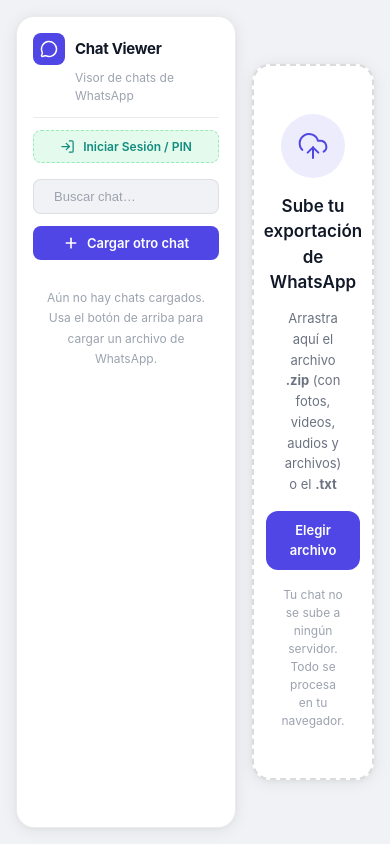
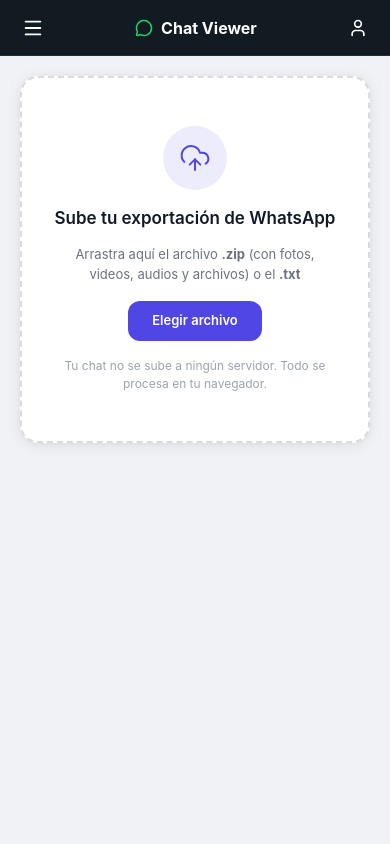
Before and after one commit to PachoncitoUwU/evidence-chat-viewer, a SvelteKit app: page / in a window 390 px wide. Built offline with nearby package versions, Linux system fonts and the light colour scheme.

Commit message:
feat: optimizacion de diseno movil responsive con navegacion lateral tactil, cabecera movil y paneles emergentes para celulares

```diff
--- a/src/routes/+page.svelte
+++ b/src/routes/+page.svelte
@@ -244,20 +244,64 @@
 			exportProgress = 0;
 		}
 	}
+	import { Menu, X, Calendar as CalendarIcon, User as UserIcon, MessageCircle } from 'lucide-svelte';
+
+	let isMobileSidebarOpen = false;
+	let isMobileTimelineOpen = false;
+
+	function handleSelectCaseMobile(id: string) {
+		handleSelectCase(id);
+		isMobileSidebarOpen = false;
+	}
 </script>
 
 <svelte:head>
 	<title>Chat Viewer — Visor de WhatsApp</title>
 </svelte:head>
 
+<!-- Mobile Top Header Bar -->
+<header class="mobile-header">
+	<button class="mobile-icon-btn" on:click={() => (isMobileSidebarOpen = !isMobileSidebarOpen)} aria-label="Abrir menú de chats">
+		<Menu size={22} color="white" />
+	</button>
+
+	<div class="mobile-brand">
+		<MessageCircle size={18} color="#25d366" />
+		<span class="mobile-title">{activeMeta ? activeMeta.title : 'Chat Viewer'}</span>
+	</div>
+
+	<div class="mobile-actions">
+		{#if activeMeta}
+			<button class="mobile-icon-btn" on:click={() => (isMobileTimelineOpen = !isMobileTimelineOpen)} aria-label="Filtro de fecha">
+				<CalendarIcon size={20} color="white" />
+			</button>
+		{/if}
+		<button class="mobile-icon-btn" on:click={() => (showAuthModal = true)} aria-label="Perfil">
+			<UserIcon size={20} color="white" />
+		</button>
+	</div>
+</header>
+
+<!-- Mobile Sidebar Drawer Backdrop -->
+{#if isMobileSidebarOpen}
+	<div class="mobile-backdrop" on:click={() => (isMobileSidebarOpen = false)} role="button" tabindex="0"></div>
+{/if}
+
+<!-- Mobile Timeline Drawer Backdrop -->
+{#if isMobileTimelineOpen}
+	<div class="mobile-backdrop" on:click={() => (isMobileTimelineOpen = false)} role="button" tabindex="0"></div>
+{/if}
+
 <div class="app-shell" class:dark={darkMode}>
+	<div class="sidebar-wrapper" class:mobile-open={isMobileSidebarOpen}>
 		<ProjectSidebar
 			{cases}
 			{activeCaseId}
-		onSelectCase={handleSelectCase}
-		onNewCase={handleNewCase}
-		onOpenAuth={() => (showAuthModal = true)}
+			onSelectCase={handleSelectCaseMobile}
+			onNewCase={() => { handleNewCase(); isMobileSidebarOpen = false; }}
+			onOpenAuth={() => { showAuthModal = true; isMobileSidebarOpen = false; }}
 		/>
+	</div>
 
 	{#if isParsing}
 		<div class="center-state">
@@ -275,12 +319,14 @@
 			onSearchChange={handleSearchChange}
 			participants={activeMeta?.participants ?? []}
 		/>
+		<div class="timeline-wrapper" class:mobile-open={isMobileTimelineOpen}>
 			<TimelinePanel
 				days={activeDays}
 				{filter}
 				onFilterChange={handleFilterChange}
-			onExportPdf={handleExportPdf}
+				onExportPdf={() => { handleExportPdf(); isMobileTimelineOpen = false; }}
 			/>
+		</div>
 
 		<!-- Floating button for media gallery -->
 		<button class="fab-media" on:click={() => (showMediaGallery = true)} title="Ver galería multimedia">
@@ -465,10 +511,117 @@
 		color: var(--brass);
 	}
 
+	/* — Mobile Header & Responsiveness — */
+	.mobile-header {
+		display: none;
+	}
+	.mobile-backdrop {
+		display: none;
+	}
+
 	@media (max-width: 1080px) {
 		.app-shell {
 			grid-template-columns: 220px 1fr;
 			grid-template-areas: 'left main';
+		}
+		.timeline-wrapper {
+			display: none;
+		}
+	}
+
+	@media (max-width: 768px) {
+		.mobile-header {
+			display: flex;
+			align-items: center;
+			justify-content: space-between;
+			height: 56px;
+			padding: 0 16px;
+			background: #111b21;
+			border-bottom: 1px solid rgba(255, 255, 255, 0.08);
+			position: sticky;
+			top: 0;
+			z-index: 1000;
+		}
+		.mobile-brand {
+			display: flex;
+			align-items: center;
+			gap: 8px;
+		}
+		.mobile-title {
+			font-size: 1rem;
+			font-weight: 700;
+			color: white;
+			max-width: 180px;
+			white-space: nowrap;
+			overflow: hidden;
+			text-overflow: ellipsis;
+		}
+		.mobile-actions {
+			display: flex;
+			align-items: center;
+			gap: 10px;
+		}
+		.mobile-icon-btn {
+			background: none;
+			border: none;
+			padding: 6px;
+			border-radius: 50%;
+			cursor: pointer;
+			display: flex;
+			align-items: center;
+			justify-content: center;
+		}
+		.mobile-backdrop {
+			display: block;
+			position: fixed;
+			inset: 0;
+			background: rgba(0, 0, 0, 0.65);
+			backdrop-filter: blur(4px);
+			z-index: 1999;
+		}
+
+		.app-shell {
+			display: flex;
+			flex-direction: column;
+			height: calc(100vh - 56px);
+			padding: 0;
+			gap: 0;
+		}
+
+		.sidebar-wrapper {
+			position: fixed;
+			top: 0;
+			bottom: 0;
+			left: -300px;
+			width: 280px;
+			z-index: 2000;
+			transition: left 0.3s cubic-bezier(0.16, 1, 0.3, 1);
+		}
+		.sidebar-wrapper.mobile-open {
+			left: 0;
+			box-shadow: 10px 0 30px rgba(0, 0, 0, 0.5);
+		}
+
+		.timeline-wrapper {
+			display: block;
+			position: fixed;
+			bottom: -100%;
+			left: 0;
+			right: 0;
+			max-height: 75vh;
+			z-index: 2000;
+			transition: bottom 0.3s cubic-bezier(0.16, 1, 0.3, 1);
+			border-radius: 20px 20px 0 0;
+			overflow: hidden;
+			box-shadow: 0 -10px 30px rgba(0, 0, 0, 0.5);
+		}
+		.timeline-wrapper.mobile-open {
+			bottom: 0;
+		}
+
+		.onboarding {
+			padding: 20px;
+			text-align: center;
 		}
 	}
 
```
Lines whose indentation alone changed are shown as unchanged.
